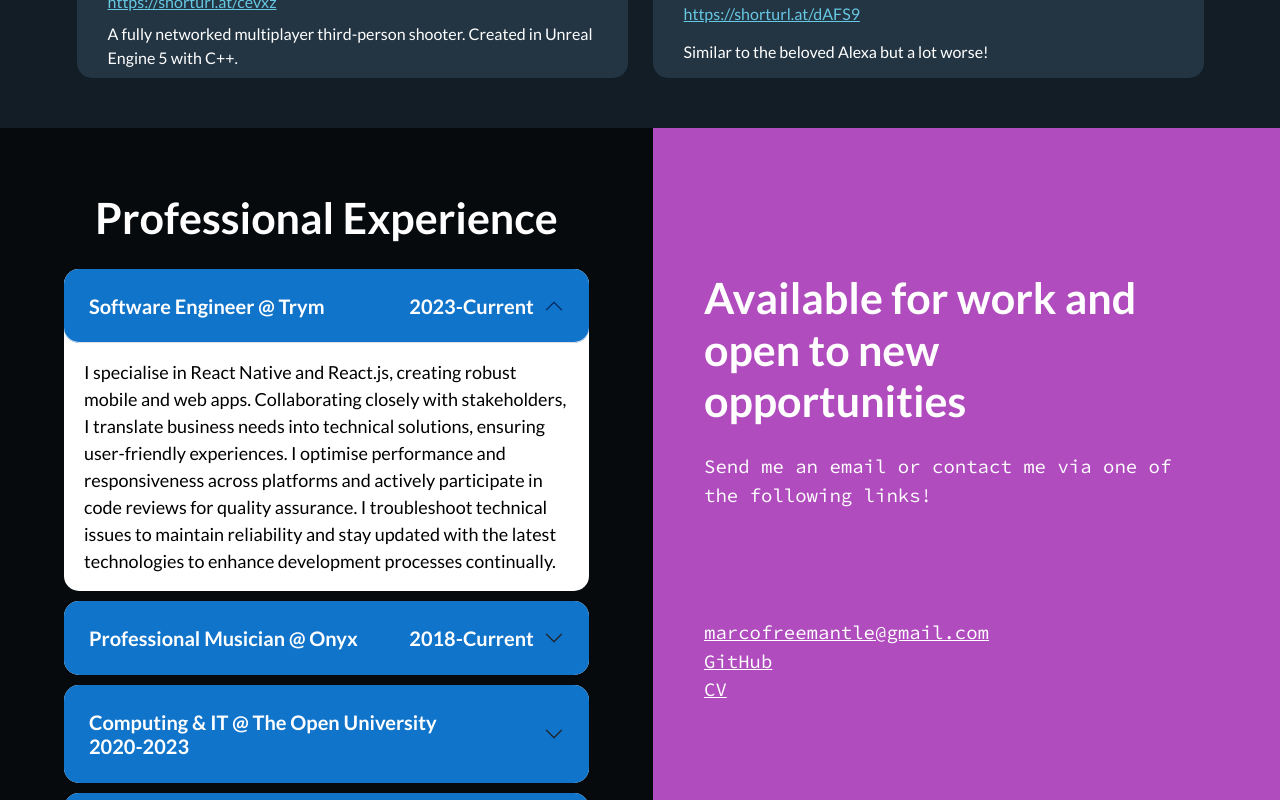
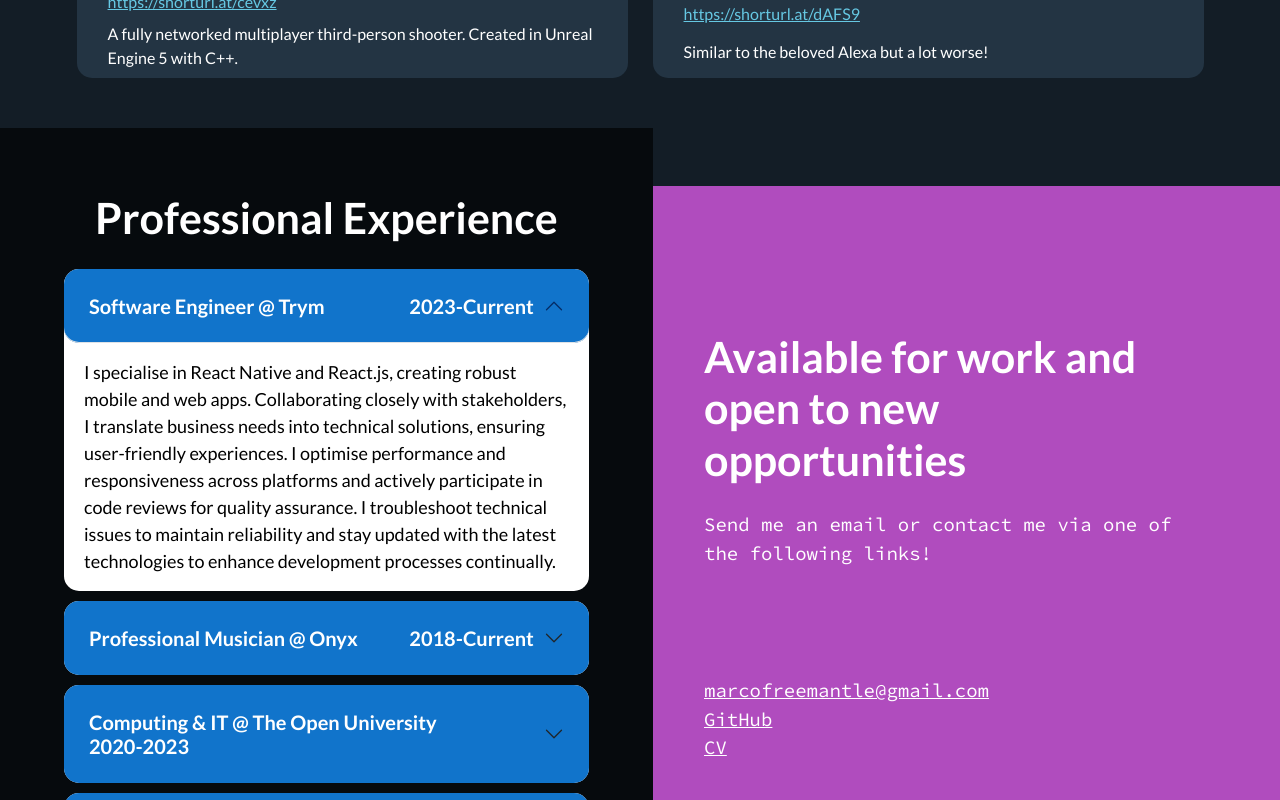
Before and after one commit to marco-freemantle/portolfio, a React (Create React App) app: page / in a window 1280 px wide. Shown: the part 3580-4380 px from the top of the page. Built offline with nearby package versions, Linux system fonts and the light colour scheme.

Commit message:
Mobile design change

```diff
--- a/src/components/Contact/Contact.css
+++ b/src/components/Contact/Contact.css
@@ -10,7 +10,8 @@
 
 .left-contact-container {
   flex: 1;
-  height: 90vh;
+  min-height: 90vh;
+  max-height: fit-content;
   display: flex;
   flex-direction: column;
   align-items: center;
```
